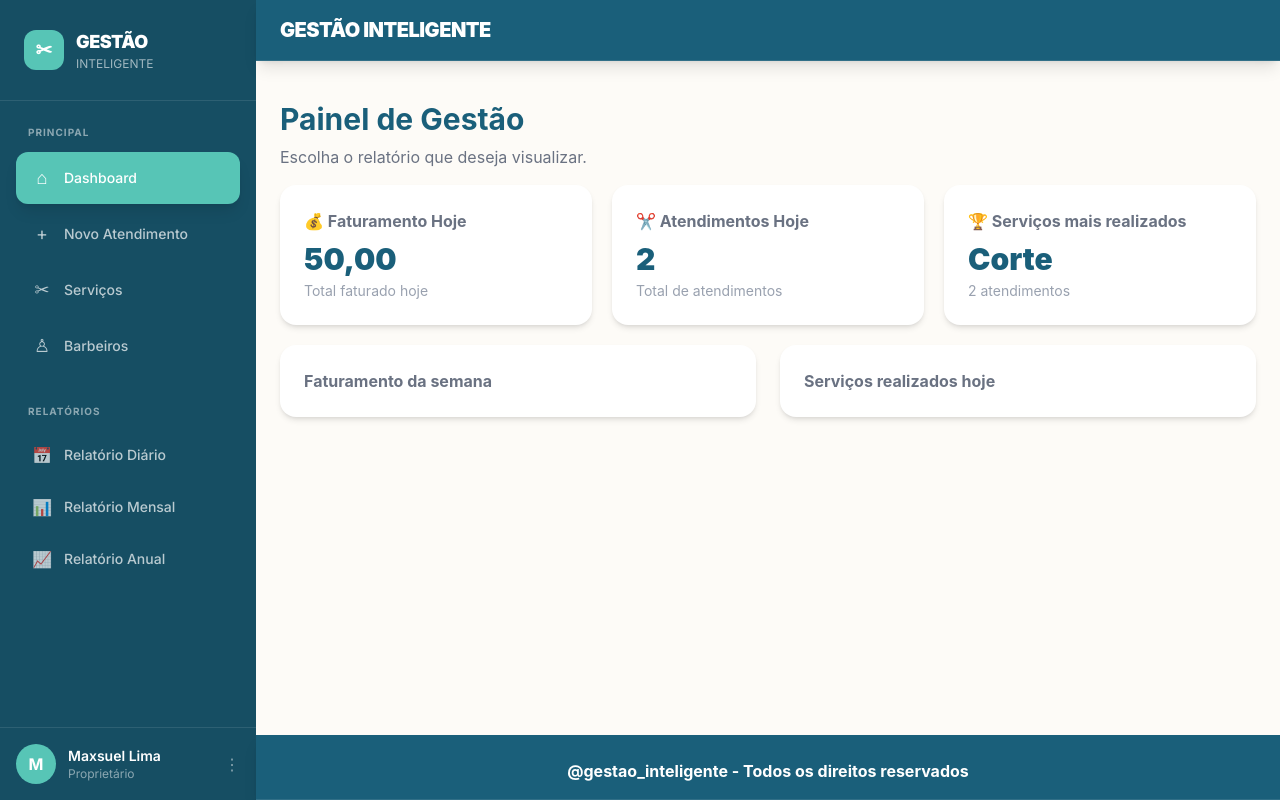
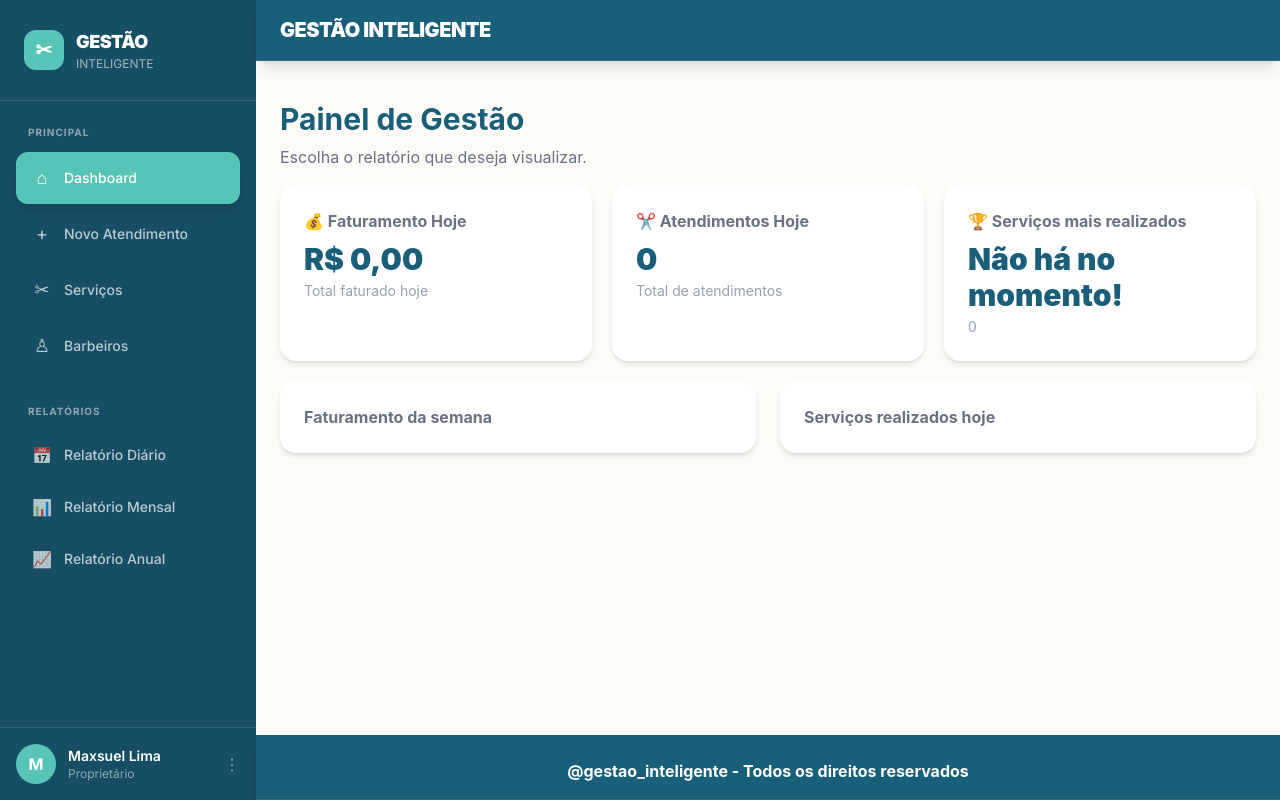
Before and after one commit to MaxBr221/gestao_front, a Next.js app: page /painel in a window 1280 px wide. Built offline with nearby package versions, Linux system fonts and the light colour scheme; no server answers.

Commit message:
feat - conexão com o back end para dados reais

```diff
--- a/src/app/painel/page.tsx
+++ b/src/app/painel/page.tsx
@@ -1,12 +1,21 @@
 'use client'
 import { Template } from "../components/Template";
 import { useRouter } from "next/navigation";
-import { propAuth } from "../resources/proprietario/proprietarioService";
-
+import { useEffect, useState } from "react";
+import { buscarRelatorioDiario } from "../resources/relatorio/relatorioService";
 export default function PainelPage() {
-    const authProp = propAuth();
 
     const router = useRouter();
+    const [diario, setDiario] = useState<any>(null);
+
+
+    useEffect(() =>{
+        async function carregarRelatorio() {
+            const dadosDiario = await buscarRelatorioDiario();
+
+        }
+        carregarRelatorio();
+    }, [])
     return (
         <Template>
 
@@ -29,12 +38,12 @@ export default function PainelPage() {
                             💰 Faturamento Hoje
                         </p>
                         <h2 className="text-3xl font-black text-[#1A5F7A] mt-2">
-                            50,00
+                            R$ {diario?.faturamento ?? "0,00"}
                         </h2>
+
                         <p className="text-sm text-gray-400 mt-1">
                             Total faturado hoje
                         </p>
-
                     </div>
 
                     <div className="bg-white rounded-2xl shadow-md p-6">
@@ -42,7 +51,7 @@ export default function PainelPage() {
                             ✂️ Atendimentos Hoje
                         </p>
                         <h2 className="text-3xl font-black text-[#1A5F7A] mt-2">
-                            2
+                            {diario?.quantAtendimentos ?? 0}
                         </h2>
                         <p className="text-sm text-gray-400 mt-1">
                             Total de atendimentos
@@ -54,10 +63,10 @@ export default function PainelPage() {
                             🏆 Serviços mais realizados
                         </p>
                         <h2 className="text-3xl font-black text-[#1A5F7A] mt-2">
-                            Corte
+                            {diario?.servicoMaiorFrequencia ?? "Não há no momento!"}
                         </h2>
                         <p className="text-sm text-gray-400 mt-1">
-                            2 atendimentos
+                            {diario?.quantAtendimentos ?? 0}
                         </p>
                     </div>
                 </div>
```
